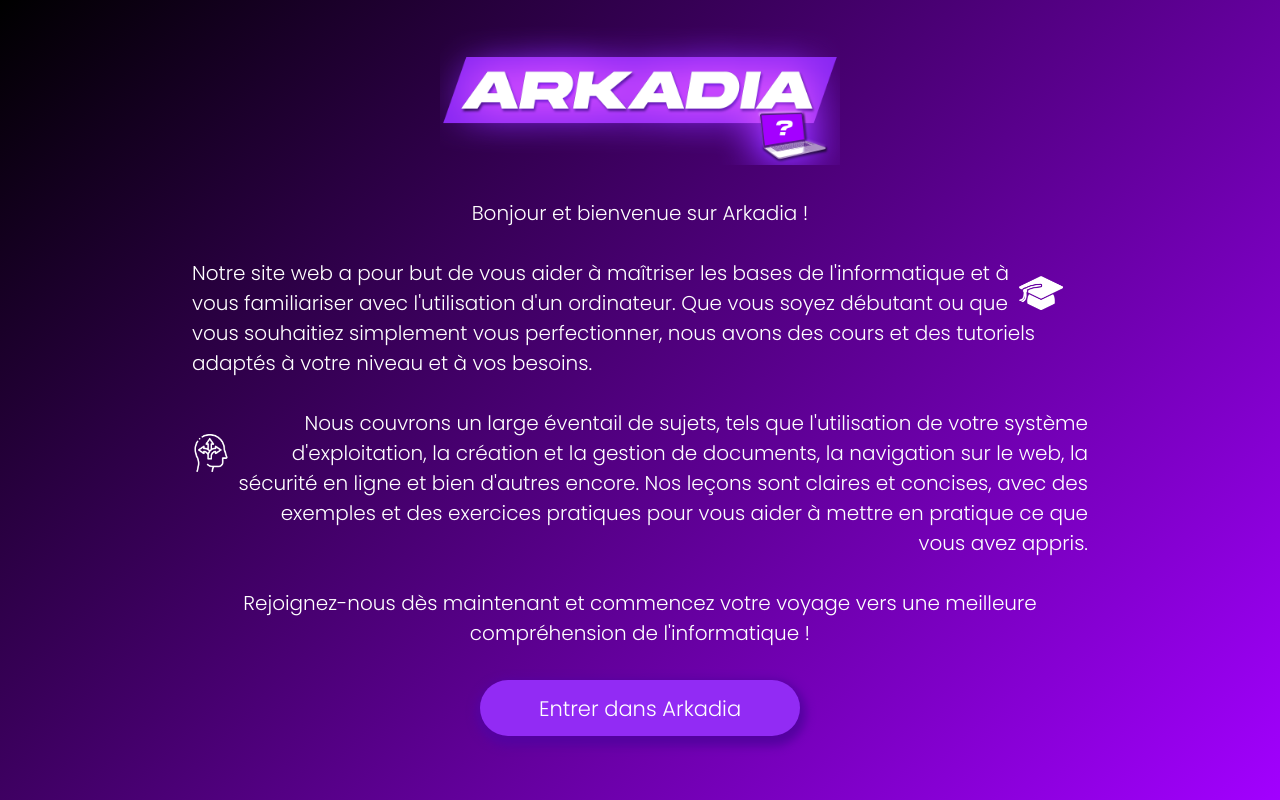
After one commit to vxnxx/Arkadia, a PHP site: page /arkadia/accueil.html in a window 1280 px wide. The commit adds this page. Run offline with PHP 8.4, Linux system fonts and the light colour scheme.

Commit message:
site update

```diff
--- /dev/null
+++ b/accueil.html
@@ -0,0 +1,44 @@
+<!DOCTYPE html>
+<html lang="en">
+<head>
+    <meta charset="UTF-8">
+    <meta http-equiv="X-UA-Compatible" content="IE=edge">
+    <meta name="viewport" content="width=device-width, initial-scale=1.0">
+    <link href="style.css" rel="stylesheet"/>
+    <title>Accueil</title>
+</head>
+<body>
+    <img class="mainlogo" src="img\LOGO FULL.png">
+
+    <div class="divPresentation">
+    <p class="defont">Bonjour et bienvenue sur Arkadia !<br>
+
+        <div class="pLeft">
+
+            <p class="defont pLeft"><br>Notre site web a pour but de vous aider à maîtriser les bases de l'informatique et à vous familiariser avec l'utilisation d'un ordinateur. Que vous soyez débutant ou que vous souhaitiez simplement vous perfectionner, nous avons des cours et des tutoriels adaptés à votre niveau et à vos besoins.<br></p>
+            <div class="logoContainer">
+                <img class="pImage" id="learnLogo" src="img/learn-icon.png">
+            </div>
+        </div>
+
+        <div class="pRight">
+            <div class="logoContainer">
+                <img class="pImage" src="img/choiceWhite.png">
+            </div>
+            <p class="defont pRight"><br>Nous couvrons un large éventail de sujets, tels que l'utilisation de votre système d'exploitation, la création et la gestion de documents, la navigation sur le web, la sécurité en ligne et bien d'autres encore. Nos leçons sont claires et concises, avec des exemples et des exercices pratiques pour vous aider à mettre en pratique ce que vous avez appris.<br>
+            </p>
+
+        </div>
+
+        <p class="defont"><br>Rejoignez-nous dès maintenant et commencez votre voyage vers une meilleure compréhension de l'informatique !<div class="pLeft"></div></p>
+    </div>
+
+
+    <form class="form" id="accueilForm" action="php/gotoregister.php" method="post">
+        <input class="loginbutton" id="loginButtonAccueil" type="submit" value="Entrer dans Arkadia" name="envoi">
+
+
+    </form>
+
+</body>
+</html>
--- a/index.php
+++ b/index.php
@@ -10,6 +10,9 @@
 </head>
 
 <body>
+
+
+    <img class="mainlogo" src="img\LOGO FULL.png">
 
     <div class="formcontainer2"></div>
     <div class="formcontainer">
--- /dev/null
+++ b/php/gotoregister.php
@@ -0,0 +1,5 @@
+<?php
+if (isset($_POST['envoi'] ) ) {
+    header('Location: http://localhost/arkadia/index.php');
+}
+?>
--- a/pregister.php
+++ b/pregister.php
@@ -9,6 +9,7 @@
     <title>Création de Compte</title>
 </head>
 <body>
+    <img class="mainlogo" src="img\LOGO FULL.png">
     <div class="formcontainer2"></div>
     <div class="formcontainer">
 
--- a/style.css
+++ b/style.css
@@ -7,10 +7,9 @@
 }
 
 body {
-    background: linear-gradient(135deg, rgba(0,0,0,1) 0%, rgba(162,0,255,1) 100%);
-    height: 1vh;
+    background: linear-gradient(135deg, rgba(0,0,0,1) 0%, rgba(162,0,255,1) 100%) no-repeat;
+    height: 100vh;
     display: flex;
-    justify-content: center;
     align-items: center;
     flex-direction: column;
 }
@@ -20,7 +19,8 @@ body {
     height: 150px;
     width: 400px;
     object-fit: cover;
-    margin-top: 100px;
+    position: relative;
+    top: 15px;
 }
 
 .formcontainer {
@@ -52,6 +52,12 @@ body {
     flex-direction: column;
 }
 
+#accueilForm {
+    width:25%;
+    height: 3.5rem;
+    margin-top: 2rem;
+}
+
 .inputext {
     border-radius: 50px;
     height: 13%;
@@ -69,6 +75,19 @@ body {
     border-radius: 50px;
     height: 15%;
     width: 50%;
+    text-align: center;
+    font-size:21px;
+    font-family: "Poppins";
+    border:none;
+    background: #922BF4;
+    color: white;
+    box-shadow: 1px 5px 10px 5px #5402a0;
+}
+
+#loginButtonAccueil {
+    border-radius: 50px;
+    height: 100%;
+    width: 100%;
     text-align: center;
     font-size:21px;
     font-family: "Poppins";
@@ -113,3 +132,40 @@ input:focus {
     font-size:17px;
     color:red;
 }
+
+.pLeft {
+    text-align: left;
+    display: flex;
+
+}
+
+.pRight {
+    text-align: right;
+    display: flex;
+}
+
+.pImage {
+    width: 100%;
+    height: 100%;
+    object-fit: contain;
+}
+
+
+.divPresentation {
+    text-align: center;
+    color: white;
+    margin-top: 3rem;
+    padding: 0 12rem 0 12rem;
+
+}
+
+.logoContainer {
+    height: 150px;
+    width: 150px;
+}
+
+#learnLogo {
+    position: relative;
+    right:25px;
+    bottom: 10px;
+}
```
Also changed, not shown: site.css (added, +82 -0 lines), site.html (+36 -2 lines), img/choice.png (added), img/choiceWhite.png (added), img/learn-icon.png (added).
